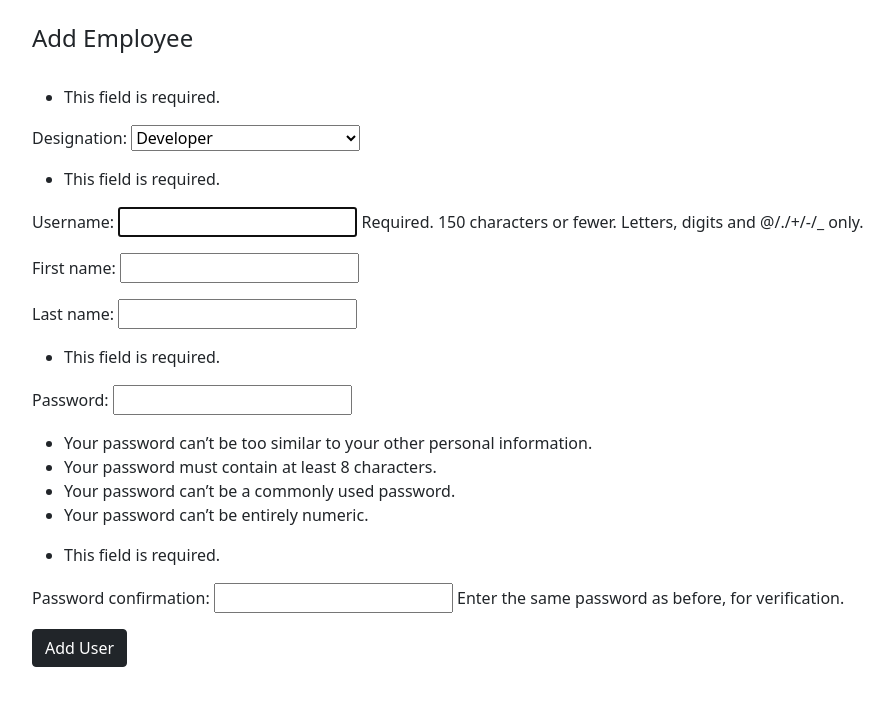
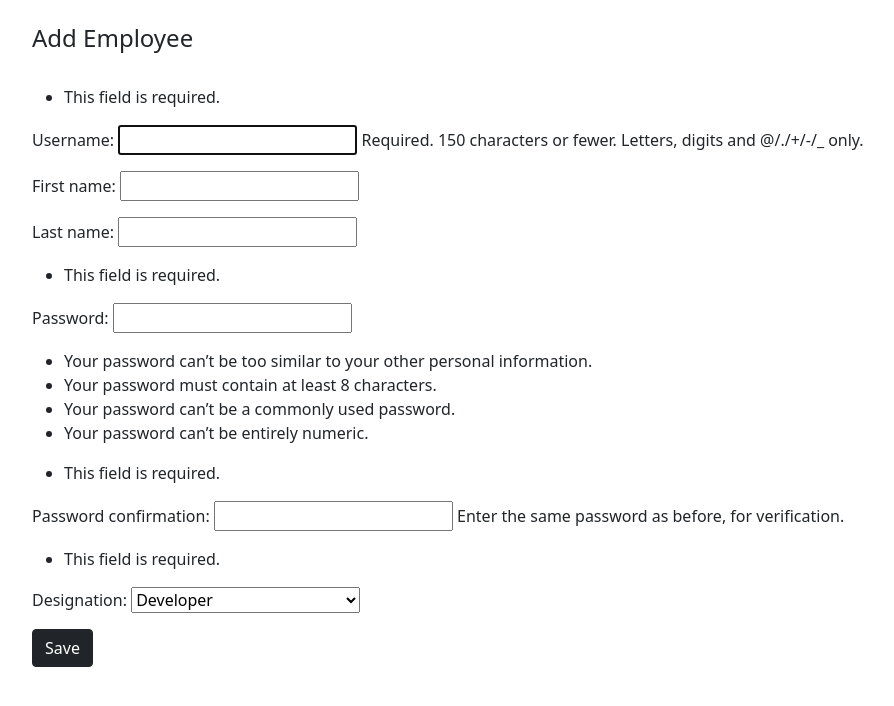
Before and after one commit to beingbat/bugzilla_django_react, a Django app: page /users/add/ in a window 1280 px wide. Shown: the part 56-762 px from the top of the page, without its empty margins (16-910 px from the left). Run offline with Django 3.2, Linux system fonts and the light colour scheme; a user stored in the database is signed in; data comes from the database, SQL or seed files in the repository; both versions use the stored data as it was after the commit; some libraries are stand-ins or nearby versions.

Commit message:
Fixed Views Indentation and repititions

```diff
--- a/userprofile/models.py
+++ b/userprofile/models.py
@@ -1,7 +1,5 @@
 from django.db import models
 from django.contrib.auth.models import User
-from django.db.models.signals import post_save
-from django.dispatch import receiver
 from django.urls import reverse
 
 USER_TYPES = (
@@ -12,29 +10,11 @@ USER_TYPES = (
 
 class Profile(models.Model):
 
-
-  USERS_TYPES = (
-    ('dev', 'Developer'),
-    ('qae', 'Quality Assurance Engineer'),
-    ('man', 'Manager'),
-  )
-
   user = models.OneToOneField(User, on_delete=models.CASCADE, primary_key=True)
-  designation = models.CharField(max_length=3, choices = USERS_TYPES, default='dev')
+  designation = models.CharField(max_length=3, choices = USER_TYPES+(('man', 'Manager'),), default='dev')
 
   def __str__(self):
     return self.user.username
 
   def get_absolute_url(self):
         return reverse('user-detail', args=[str(self.user.pk)])
-
-
-
-# @receiver(post_save, sender=User)
-# def create_user_profile(sender, instance, created, **kwargs):
-#   if created:
-#     Profile.objects.create(user=instance)
-
-# @receiver(post_save, sender=User)
-# def save_user_profile(sender, instance, **kwargs):
-#   instance.profile.save()
--- a/userprofile/templates/user_add.html
+++ b/userprofile/templates/user_add.html
@@ -15,12 +15,12 @@
     {% endcomment %}
 
     {% csrf_token %}
+    {{ user_form.as_p }}
     {{ profile_form.as_p }}
-    {{ user_form.as_p }}
 
     <button class = "btn btn-dark"
               type="submit">
-      Add User
+      Save
     </button>
   </form>
 
--- a/userprofile/views.py
+++ b/userprofile/views.py
@@ -1,25 +1,22 @@
-from http.client import HTTPResponse
-from operator import index
 from django.shortcuts import render, redirect, get_object_or_404
 from django.views.generic.detail import DetailView
 from django.views.generic import ListView
 from userprofile.models import Profile
-from django.http import Http404, HttpResponse as hr
+from django.http import Http404
 from django.contrib.auth.models import User
 from django.contrib.auth.decorators import login_required
 from django.contrib.auth.mixins import LoginRequiredMixin
 from django.db import transaction
-import userprofile.forms as ff
+import userprofile.forms as profileforms
 from django.contrib import messages
 
 
 def index_page(request):
+
   if(request.user.is_authenticated):
     profile = Profile.objects.get(pk=request.user).designation
   else:
     profile = ""
-
-  print(type(profile), ": ", profile, "\n")
 
   context = {
     "user": request.user,
@@ -28,83 +25,96 @@ def index_page(request):
 
   return render(request, 'index.html', context)
 
+
+#Tried merging add_user and update_user but it created a lot of conditional statements so left it as it is
+
 @login_required
 @transaction.atomic
 def add_user(request):
-    try:
-      current_user = Profile.objects.get(user=request.user)
-      if current_user.designation == 'man':
-        if request.method == 'POST':
-              user_form = ff.UserRegisterForm(request.POST)
-              profile_form = ff.ProfileForm(request.POST)
-              if user_form.is_valid() and profile_form.is_valid():
-                  user = user_form.save()
-                  profile = profile_form.save()
-                  profile.user = user
-                  profile.save()
-                  messages.success(request, f'Account has been created! You can now log in.')
-                  return redirect('dashboard')
-              else:
-                  messages.error(request, f'Please correct the errors.')
-        else:
-            user_form = ff.UserRegisterForm(request.POST)
-            profile_form = ff.ProfileForm(request.POST)
-        return render(request, "user_add.html", {'user_form': user_form, 'profile_form': profile_form})
+
+  current_user = get_object_or_404(Profile, user=request.user)
+  if current_user.designation == 'man':
+
+    if request.method == 'POST':
+
+      user_form = profileforms.UserRegisterForm(request.POST)
+      profile_form = profileforms.ProfileForm(request.POST)
+
+      if user_form.is_valid() and profile_form.is_valid():
+          user = user_form.save()
+          profile = profile_form.save(commit=False)
+          profile.user = user
+          profile.save()
+          messages.success(request, "New Employee has been created successfully")
+          return redirect('dashboard')
+
       else:
-        raise Http404
-    except:
-      raise Http404
+          messages.error(request, "Failed adding new employee")
+
+    else: #GET
+
+        user_form = profileforms.UserRegisterForm(request.POST)
+        profile_form = profileforms.ProfileForm(request.POST)
+
+    return render(request, "user_add.html", {'user_form': user_form, 'profile_form': profile_form})
+
+  else:
+    raise Http404
 
 
 
 @login_required
 @transaction.atomic
 def update_user(request, id):
-    # try:
-      current_user = Profile.objects.get(user=request.user)
-      if current_user.designation == 'man':
-        user = get_object_or_404(User, id=id)
-        profile = get_object_or_404(Profile, user=user)
-        if request.method == 'POST':
-          user_form = ff.UserUpdateForm(request.POST, instance=user)
-          profile_form = ff.ProfileForm(request.POST, instance=profile)
-          if user_form.is_valid() and profile_form.is_valid():
-              # user.username = user_form.cleaned_data['username']
-              # user.first_name = user_form.cleaned_data['last_name']
-              # user.last_name = user_form.cleaned_data['first_name']
-              # profile.designation = profile_form.cleaned_data['designation']
-              # user.save()
-              # profile.save()
-              user_form.save()
-              profile_form.save()
-              messages.success(request, f'Account has been created! You can now log in.')
-              return redirect('user-detail', user.id)
-          else:
-              messages.error(request, f'Please correct the errors.')
-        else:
-          user_form = ff.UserUpdateForm(instance = user)
-          profile_form = ff.ProfileForm(instance= profile)
-        return render(request, "user_update.html", {'user_form': user_form, 'profile_form': profile_form})
+
+  current_user = get_object_or_404(Profile, user=request.user)
+
+  if current_user.designation == 'man':
+
+    user = get_object_or_404(User, id=id)
+    profile = get_object_or_404(Profile, user=user)
+
+    if request.method == 'POST':
+      user_form = profileforms.UserUpdateForm(request.POST, instance=user)
+      profile_form = profileforms.ProfileForm(request.POST, instance=profile)
+
+      if user_form.is_valid() and profile_form.is_valid():
+
+        user = user_form.save()
+        profile_form.save()
+        messages.success(request, "Employee Information has been updated successfully.")
+        return redirect('user-detail', pk=user.id)
+
       else:
-        raise Http404
-    # except:
-    #   raise Http404
+          messages.error(request, "Updating Employee Information Failed.")
+
+    else: #GET
+
+
+      user_form = profileforms.UserUpdateForm(instance = user)
+      profile_form = profileforms.ProfileForm(instance = profile)
+
+    return render(request, "user_update.html", {'user_form': user_form, 'profile_form': profile_form})
+
+  else:
+    raise Http404
+
 
 
 @login_required
 def delete_user(request, id):
-    try:
-      current_user = Profile.objects.get(user=request.user)
-      if current_user.designation == 'man':
-        u = User.objects.get(id = id)
-        u.delete()
-        messages.success(request, "The user is deleted")
-      else:
-        raise Http404
-    except:
+  try:
+    current_user = Profile.objects.get(user=request.user)
+    if current_user.designation == 'man':
+      u = User.objects.get(id = id)
+      u.delete()
+      messages.success(request, "The user is deleted")
+    else:
       raise Http404
+  except:
+    raise Http404
 
-    return redirect(index_page)
+  return redirect(index_page)
 
 
 class UserDetailView(LoginRequiredMixin, DetailView):
@@ -138,11 +148,11 @@ class UserListView(LoginRequiredMixin, ListView):
   allow_empty = False
 
   def get_queryset(self):
-        try:
-          current_user = Profile.objects.get(user=self.request.user)
-          if current_user.designation == 'man':
-            return Profile.objects.filter(designation=self.kwargs['slug'])
-          else:
-            raise Http404
-        except:
-          raise Http404
+    try:
+      current_user = Profile.objects.get(user=self.request.user)
+      if current_user.designation == 'man':
+        return Profile.objects.filter(designation=self.kwargs['slug'])
+      else:
+        raise Http404
+    except:
+      raise Http404
```
Also changed, not shown: db.sqlite3.
